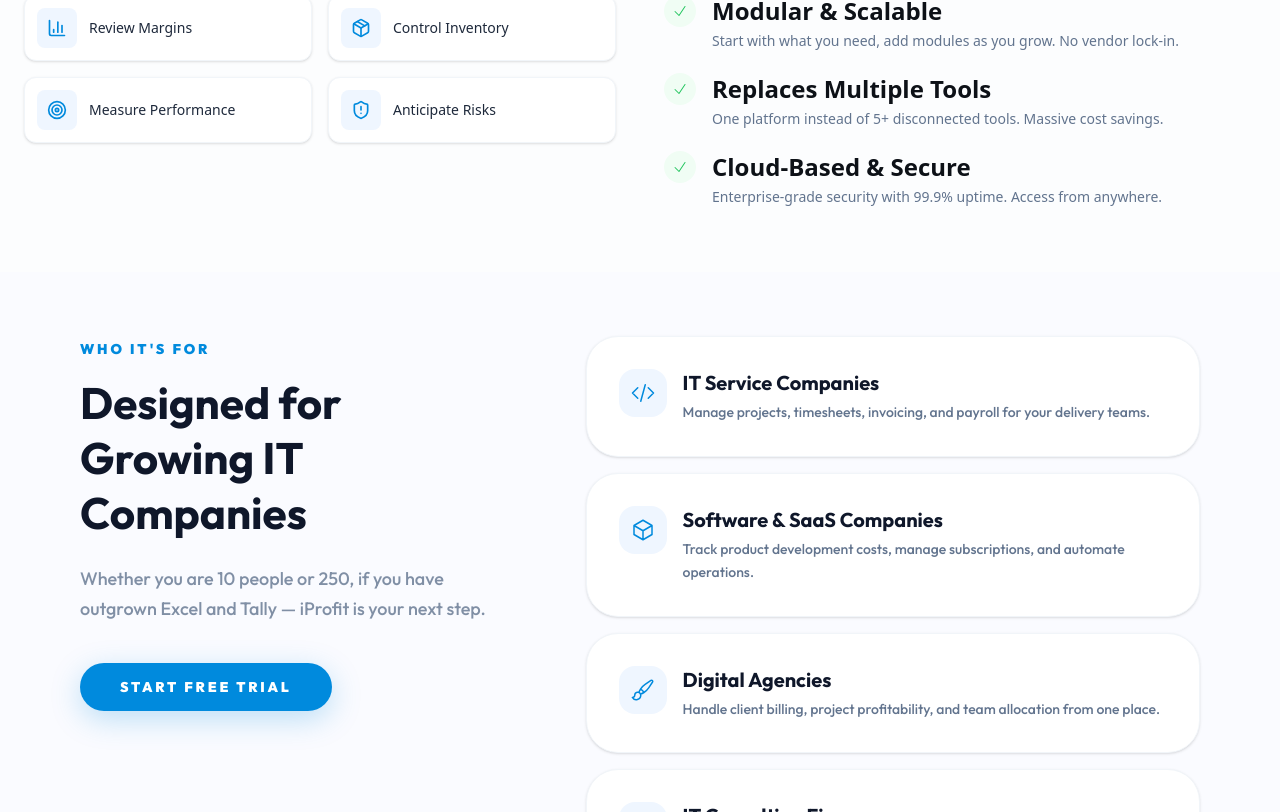
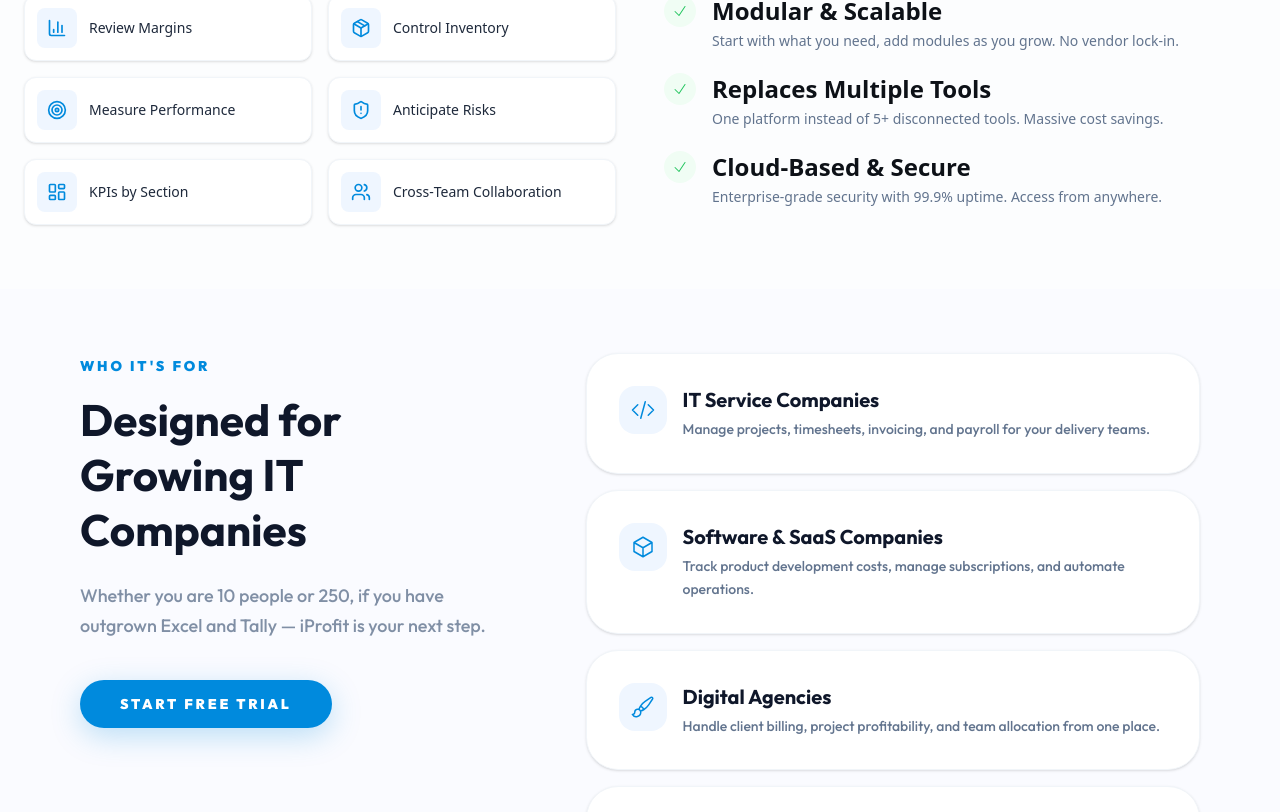
Before and after one commit to NitinJajoria/iprofit-landing-page, a Next.js app: page / in a window 1280 px wide. Shown: the part 11188-12000 px from the top of the page. Built offline with nearby package versions, Linux system fonts and the light colour scheme.

Commit message:
two more insights added

```diff
--- a/app/components/Home/CombinedSection.tsx
+++ b/app/components/Home/CombinedSection.tsx
@@ -8,9 +8,10 @@ import {
 	Package,
 	Target,
 	ShieldAlert,
+	Users,
+	LayoutDashboard,
 } from "lucide-react";
 import { HiCheck } from "react-icons/hi2";
-import Image from "next/image";
 
 // Animation wrappers inspired by the reference snippet
 const FadeInUp = ({
@@ -74,6 +75,8 @@ const insights = [
 	{ icon: Package, label: "Control Inventory" },
 	{ icon: Target, label: "Measure Performance" },
 	{ icon: ShieldAlert, label: "Anticipate Risks" },
+	{ icon: LayoutDashboard, label: "KPIs by Section" },
+	{ icon: Users, label: "Cross‑Team Collaboration" },
 ];
 
 const reasons = [
```
